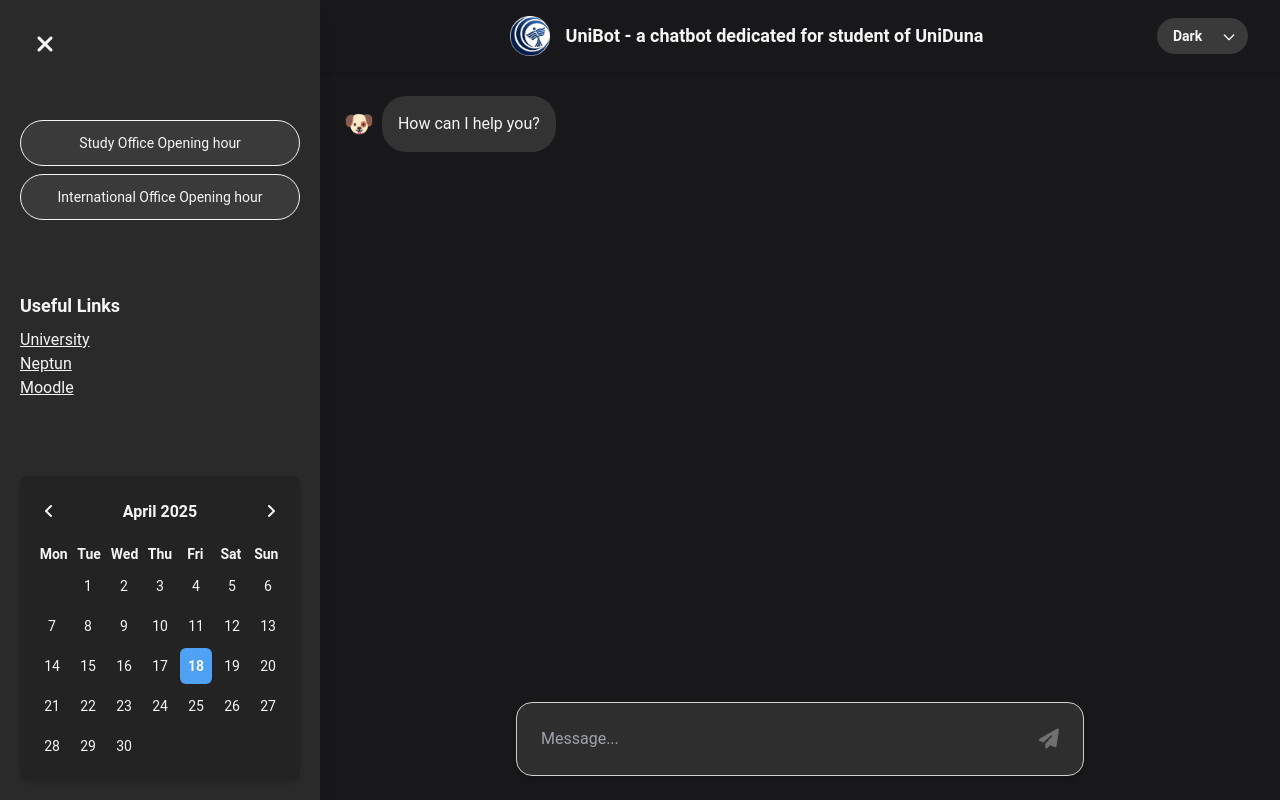
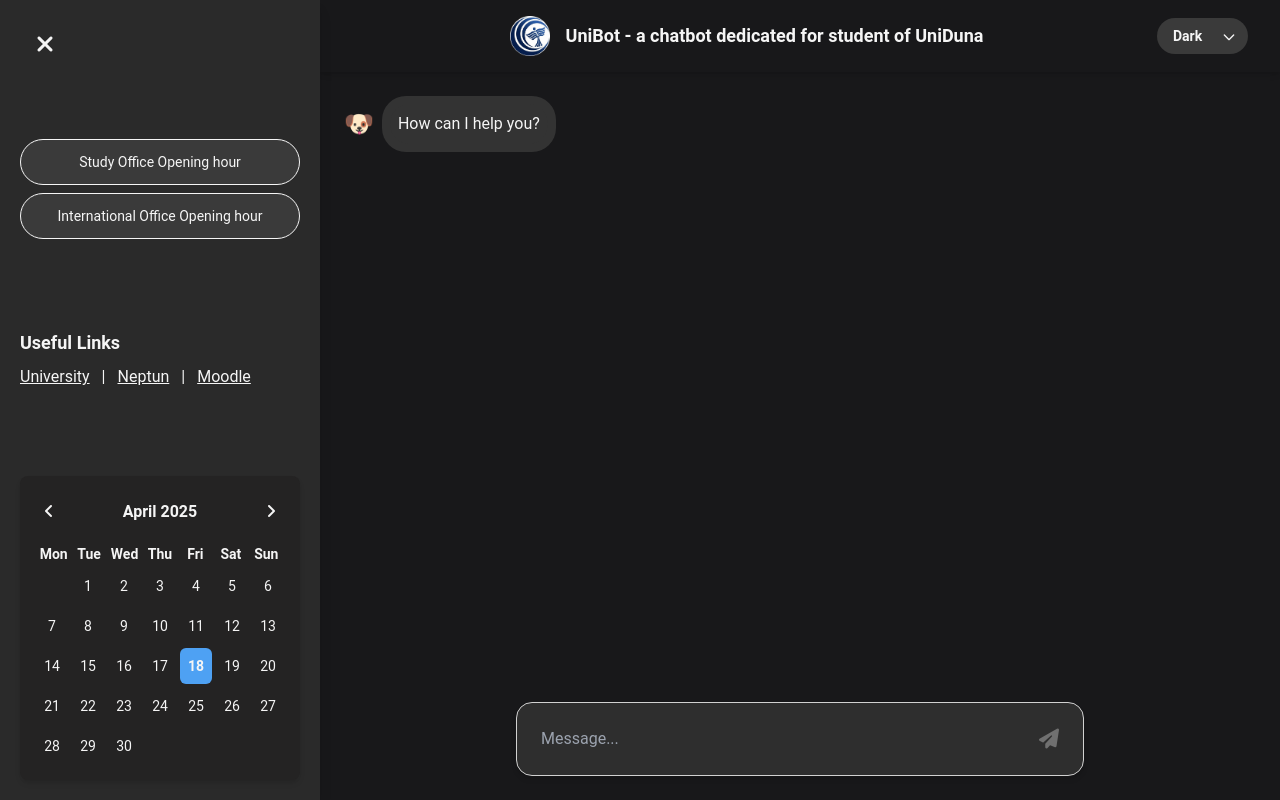
Before and after one commit to Got17/UniBot, a React (Vite) app: page / in a window 1280 px wide. Built offline with nearby package versions, Linux system fonts and the light colour scheme.

Commit message:
add dynamic rendering links elements; remove tooltip and hover effects for all elements on touch devices

```diff
--- a/src/components/Calendar.jsx
+++ b/src/components/Calendar.jsx
@@ -68,18 +68,23 @@ export default function Calendar() {
         setCurrentDate(newDate);
     }
 
+    const handleToday = () => {
+        const today = new Date();
+        setCurrentDate(today);
+    }
+
     return (
         <div className="calendar">
             <div className="calendar-header">
-                <button id="prev-month" className="prev-btn" onClick={handlePrev}>
+                <button id="prev-month" className="prev-btn btn" onClick={handlePrev}>
                     <i className="fa-solid fa-angle-left cursor-pointer"></i>
                 </button>
 
-                <div id="calendar-title" className="font-bold text-base">
+                <div id="calendar-title" className="font-bold text-base cursor-pointer" onClick={handleToday}>
                     {title}
                 </div>
 
-                <button id="next-month" className="next-btn" onClick={handleNext}>
+                <button id="next-month" className="next-btn btn" onClick={handleNext}>
                     <i className="fa-solid fa-angle-right"></i>
                 </button>
             </div>
--- a/src/components/ChatHeader.jsx
+++ b/src/components/ChatHeader.jsx
@@ -16,10 +16,10 @@ export default function ChatHeader({ theme, setTheme, sidebarOpen, setSidebarOpe
 
     return (
         <div className="chat-header">
-            <div className="relative group">
+            <div className="relative group-tooltip">
                 {/* Hamburger Menu for Mobile */}
                 <button
-                    className={`menu-btn ${sidebarOpen ? 'hidden' : ''}`}
+                    className={`menu-btn btn ${sidebarOpen ? 'hidden' : ''}`}
                     onClick={() => setSidebarOpen(true)}
                 >
                     <i className="fa-solid fa-bars text-2xl"></i>
--- a/src/components/ChatInput.jsx
+++ b/src/components/ChatInput.jsx
@@ -31,9 +31,9 @@ export default function ChatInput({ onSend }) {
           onChange={(e) => setInput(e.target.value)}
           onKeyDown={handleKeyDown}
         />
-        <div className="relative group">
-          <button className="send-btn" onClick={handleSend}>
-            <i className="fas fa-paper-plane"></i>
+        <div className="relative group-tooltip">
+          <button className="send-btn btn" onClick={handleSend}>
+            <i className="fas fa-paper-plane btn"></i>
           </button>
           <span className="tooltip left-1/2 bottom-4">Send</span>
         </div>
--- a/src/components/Sidebar.jsx
+++ b/src/components/Sidebar.jsx
@@ -1,8 +1,13 @@
-import { useState, useEffect } from "react";
+import React, { useState, useEffect } from "react";
 import Calendar from "./Calendar";
 
 export default function Sidebar({ open, setOpen, handleSend }) {
   const [isMobile, setIsMobile] = useState(window.innerWidth < 768);
+  const links = [
+    { name: "University", url: "https://www.uniduna.hu/" },
+    { name: "Neptun", url: "https://nappw.dfad.duf.hu/hallgato_ng/login" },
+    { name: "Moodle", url: "https://v39.moodle.uniduna.hu/login/index.php" },
+  ];
 
   useEffect(() => {
     const handleResize = () => setIsMobile(window.innerWidth < 768);
@@ -13,7 +18,7 @@ export default function Sidebar({ open, setOpen, handleSend }) {
   useEffect(() => {
     const saved = localStorage.getItem("sidebar");
     if (saved === "closed") setOpen(false);
-  }, []);
+  }, [setOpen]);
 
   useEffect(() => {
     localStorage.setItem("sidebar", open ? "open" : "closed");
@@ -21,39 +26,30 @@ export default function Sidebar({ open, setOpen, handleSend }) {
 
   return (
     <aside className={`sidebar ${open ? "open" : "closed hidden"} ${!open && isMobile ? "hidden" : ""}`}>
-      <div className="relative group">
-        <button className="close-btn flex" onClick={() => setOpen(false)}>
+      <div className="relative group-tooltip">
+        <button className="close-btn btn flex" onClick={() => setOpen(false)}>
           <i className="fa-solid fa-times text-2xl"></i>
         </button>
         <span className="tooltip left-[25%] top-8">Close sidebar</span>
       </div>
 
       <div className="mt-10">
-        <button className="btn" onClick={() => handleSend("when is the opening hours of study office")}>Study Office Opening hour</button>
-        <button className="btn" onClick={() => handleSend("when is the opening hours of international office")}>International Office Opening hour</button>
+        <button className="office-btn btn" onClick={() => handleSend("when is the opening hours of study office")}>Study Office Opening hour</button>
+        <button className="office-btn btn" onClick={() => handleSend("when is the opening hours of international office")}>International Office Opening hour</button>
       </div>
 
       <div className="links">
         <h3>Useful Links</h3>
-        <div>
-          <a href="https://www.uniduna.hu/" target="_blank" className="display-inline-block">
-            <span className="link-element">University</span>
-          </a>
-          <a href="https://nappw.dfad.duf.hu/hallgato_ng/login" target="_blank" className="display-inline-block">
-            <span className="link-element">Neptun</span>
-          </a>
-          <a href="https://v39.moodle.uniduna.hu/login/index.php" target="_blank" className="display-inline-block">
-            <span className="link-element">Moodle</span>
-          </a>
+        <div className="links-container">
+          {links.map((link, index) => (
+            <React.Fragment key={index}>
+              <a href={link.url} target="_blank" rel="noopener noreferrer" className="display-inline-block">
+                <span className="link-element">{link.name}</span>
+              </a>
+              {index < links.length - 1 && <span className="links-separator">|</span>}
+            </React.Fragment>
+          ))}
         </div>
-        <ul>
-          <li>
-
-          </li>
-          <li>
-
-          </li>
-        </ul>
       </div>
 
       <Calendar />
--- a/src/index.css
+++ b/src/index.css
@@ -102,7 +102,7 @@ body {
 }
 
 /* Show Tooltip on Hover */
-.group:hover .tooltip {
+.group-tooltip:hover .tooltip {
     @apply opacity-100;
 }
 
@@ -130,7 +130,7 @@ body {
     @apply absolute top-1 left-1 text-center px-3 py-1 rounded-full transition duration-300 ease-in-out hover:bg-[var(--button-hover)] focus:outline-none;
 }
 
-.btn {
+.office-btn {
     @apply w-full p-3 mb-2 border border-[var(--text)] rounded-3xl bg-[var(--button-default)] text-sm text-center transition duration-300 ease-in-out hover:bg-[var(--button-hover)] focus:outline-none;
 }
 
@@ -147,12 +147,16 @@ body {
     @apply mb-2;
 }
 
-.links a {
-    @apply flex items-center gap-2 hover:text-[var(--links)] transition duration-300;
+.link-element {
+    @apply underline;
 }
 
-.links .link-element {
-    @apply underline;
+.links-separator {
+    @apply mx-1 text-[var(--text)];
+}
+
+.links-container {
+    @apply flex flex-row gap-2;
 }
 
 /* Calendar */
@@ -211,10 +215,6 @@ body {
 
 .theme-selector option {
     @apply bg-[var(--button-default)] text-[var(--text)];
-}
-
-.help-btn {
-    @apply bg-[var(--button-default)] px-[0.8rem] py-1 rounded-full cursor-pointer hover:bg-[var(--button-hover)] transition duration-300 focus:outline-none;
 }
 
 /* Chat Messages */
@@ -295,3 +295,17 @@ body {
 .send-btn {
     @apply bg-none border-none cursor-pointer text-[var(--send-button)] text-xl px-3 hover:text-[var(--send-button-hover)] focus:outline-none;
 }
+
+@media (hover: none) {
+    .group-tooltip:hover .tooltip {
+      opacity: 0 !important;
+    }
+
+    .btn:hover,
+    .theme-selector:hover,
+    .links-element:hover {
+      background-color: inherit !important;
+      color: inherit !important;
+      opacity: 1 !important;
+    }
+  }
```
